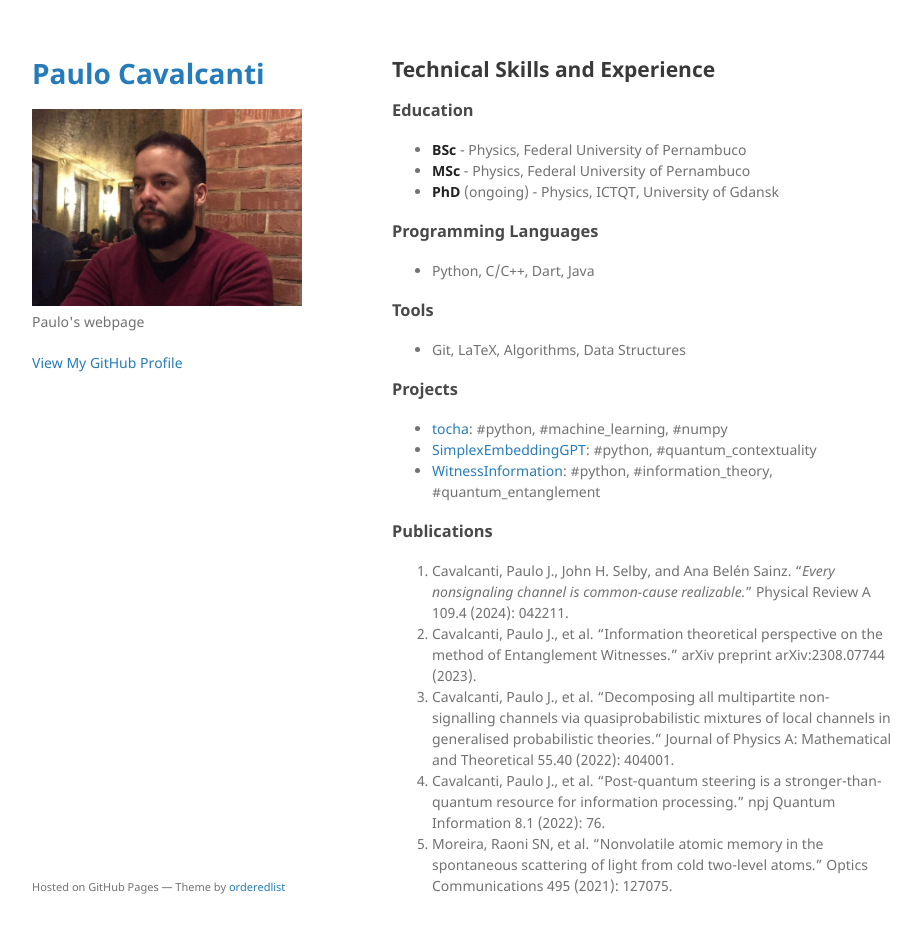
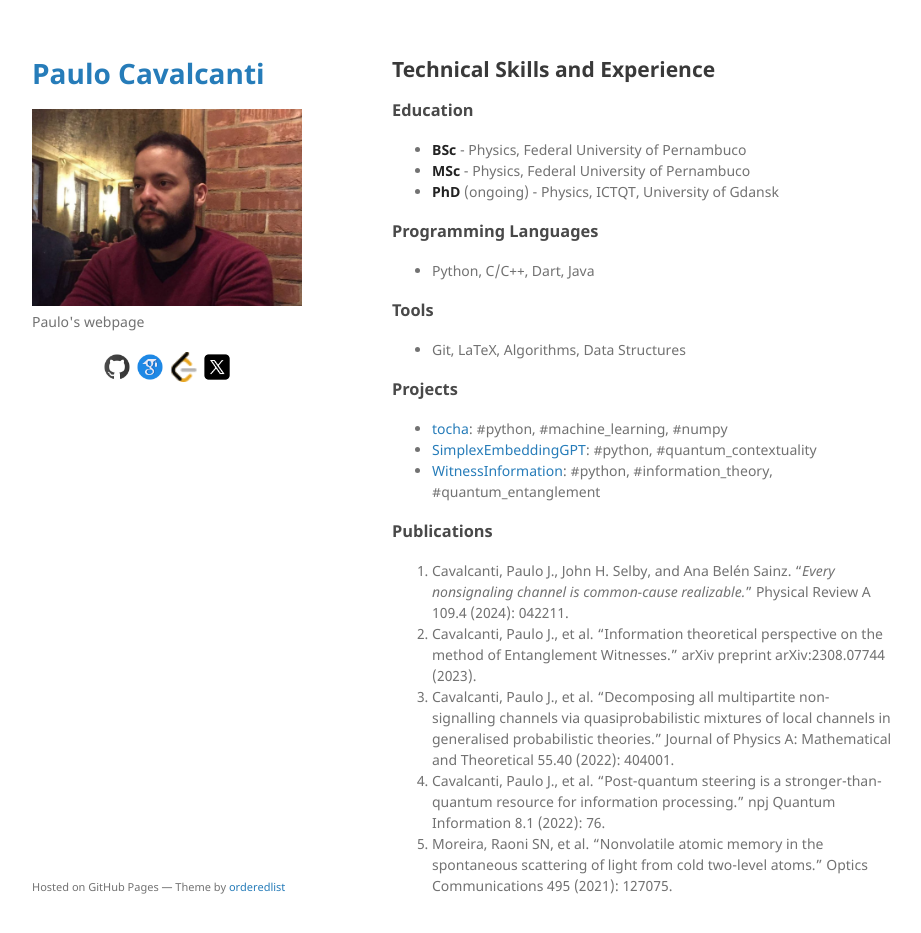
Before and after one commit to pjcavalcanti/pjcavalcanti.github.io, a Jekyll site: the page built from index.md, in a window 1280 px wide and 966 px high. Shown: the top 933 px of the window, without its empty margins (178-1099 px from the left). Built offline with Jekyll 4.4.1, drawn with Linux system fonts in a browser that asks for light colours; our own code applies the rules of GitHub Pages for plain Markdown files.

Commit message:
added social media icons

```diff
--- a/_layouts/default.html
+++ b/_layouts/default.html
@@ -27,9 +27,11 @@
         <p class="view"><a href="{{ site.github.repository_url }}">View the Project on GitHub <small>{{ site.github.repository_nwo }}</small></a></p>
         {% endif %}
 
+    <!--[if lt IE 9]>
         {% if site.github.is_user_page %}
         <p class="view"><a href="{{ site.github.owner_url }}">View My GitHub Profile</a></p>
         {% endif %}
+    <![endif]-->
 
         {% if site.show_downloads %}
         <ul class="downloads">
@@ -38,6 +40,23 @@
           <li><a href="{{ site.github.repository_url }}">View On <strong>GitHub</strong></a></li>
         </ul>
         {% endif %}
+
+
+      <p align="center">
+        <a href="https://github.com/pjcavalcanti" target="_blank">
+          <img src="./assets/icons/github.png" alt="GitHub" style="width:30px;"/>
+        </a>
+        <a href="https://scholar.google.com/citations?user=fVK_IwUAAAAJ" target="_blank">
+          <img src="./assets/icons/google-scholar.png" alt="Google Scholar" style="width:30px;"/>
+        </a>
+        <a href="https://leetcode.com/pjcavalcanti" target="_blank">
+          <img src="./assets/icons/leetcode.png" alt="LeetCode" style="width:30px;"/>
+        </a>
+        <a href="https://twitter.com/pcavf" target="_blank">
+          <img src="./assets/icons/x.png" alt="X (formerly Twitter)" style="width:30px;"/>
+        </a>
+      </p>
+
       </header>
       <section>
 
```
Also changed, not shown: assets/icons/github.png (added), assets/icons/google-scholar.png (added), assets/icons/google-scholar_black.png (added), assets/icons/leetcode.png (added), assets/icons/x.png (added).
